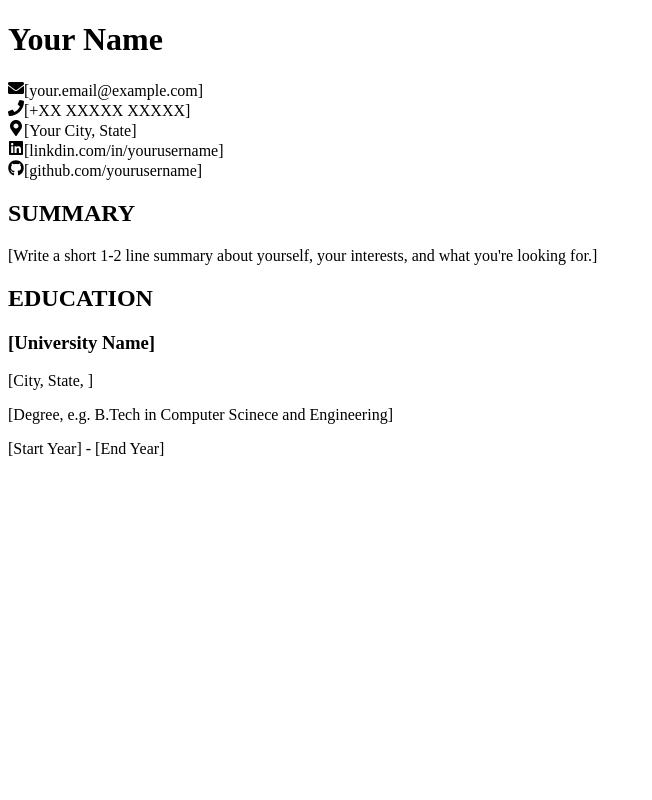
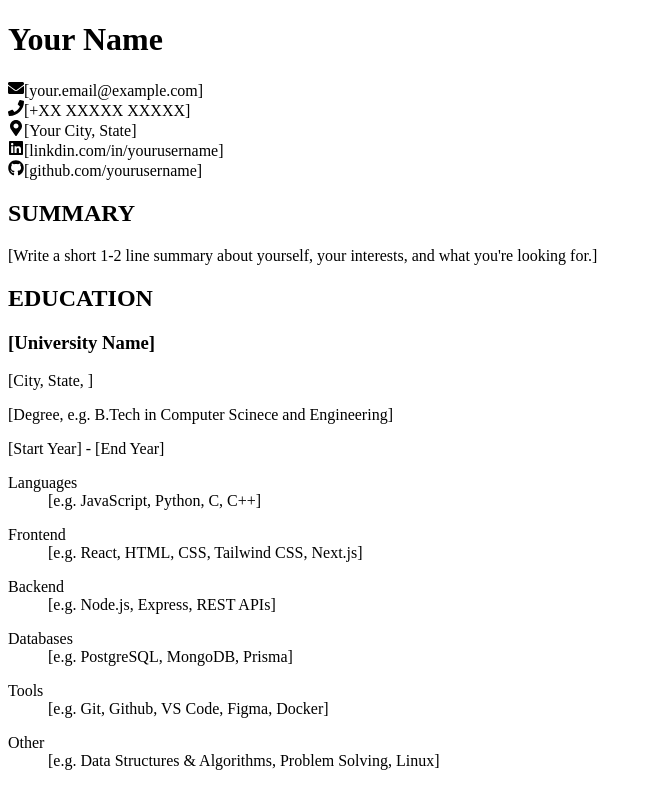
Before and after one commit to akshat-tyagi1/cvv-application, a React (Vite) app: page / in a window 1280 px wide. Shown: the whole page, without its empty margins (0-652 px from the left). Built offline with nearby package versions, Linux system fonts and the light colour scheme.

Commit message:
feat: implement skills section

```diff
--- a/src/App.jsx
+++ b/src/App.jsx
@@ -1,7 +1,7 @@
 import { useState } from "react";
 import GeneralInfo from "./components/genereralInfo";
 import Education from "./components/education";
-import { Languages } from "lucide-react";
+import Skills from "./components/skills";
 
 function App() {
   const [generalInfo, setGeneralInfo] = useState({
@@ -33,32 +33,32 @@ function App() {
     {
       id: crypto.randomUUID(),
       category: "Languages",
-      skills: "e.g. JavaScript, Python, C, C++"
+      technologies: "e.g. JavaScript, Python, C, C++"
     },
     {
       id: crypto.randomUUID(),
       category: "Frontend",
-      skills: "e.g. React, HTML, CSS, Tailwind CSS, Next.js"
+      technologies: "e.g. React, HTML, CSS, Tailwind CSS, Next.js"
     },
     {
       id: crypto.randomUUID(),
       category: "Backend",
-      skills: "e.g. Node.js, Express, REST APIs"
+      technologies: "e.g. Node.js, Express, REST APIs"
     },
     {
       id: crypto.randomUUID(),
       category: "Databases",
-      skills: "e.g. PostgreSQL, MongoDB, Prisma"
+      technologies: "e.g. PostgreSQL, MongoDB, Prisma"
     },
     {
       id: crypto.randomUUID(),
       category: "Tools",
-      skills: "e.g. Git, Github, VS Code, Figma, Docker"
+      technologies: "e.g. Git, Github, VS Code, Figma, Docker"
     },
     {
       id: crypto.randomUUID(),
       category: "Other",
-      skills: "e.g. Data Structures & Algorithms, Problem Solving, Linux"
+      technologies: "e.g. Data Structures & Algorithms, Problem Solving, Linux"
     },
   ]);
 
@@ -66,7 +66,7 @@ function App() {
     <div>
       <GeneralInfo generalInfo={generalInfo} />
       <Education education={education} />
-
+      <Skills skills={skills} />
     </div>
   );
 }
--- /dev/null
+++ b/src/components/skills.jsx
@@ -0,0 +1,14 @@
+function Skills({skills}) {
+    return (
+        <div>
+            {skills.map(({id, category, technologies}) => (
+                <dl key={id}>
+                    <dt>{category}</dt>
+                    <dd>[{technologies}]</dd>
+                </dl>
+            ))}
+        </div>
+    )
+}
+
+export default Skills;
```
